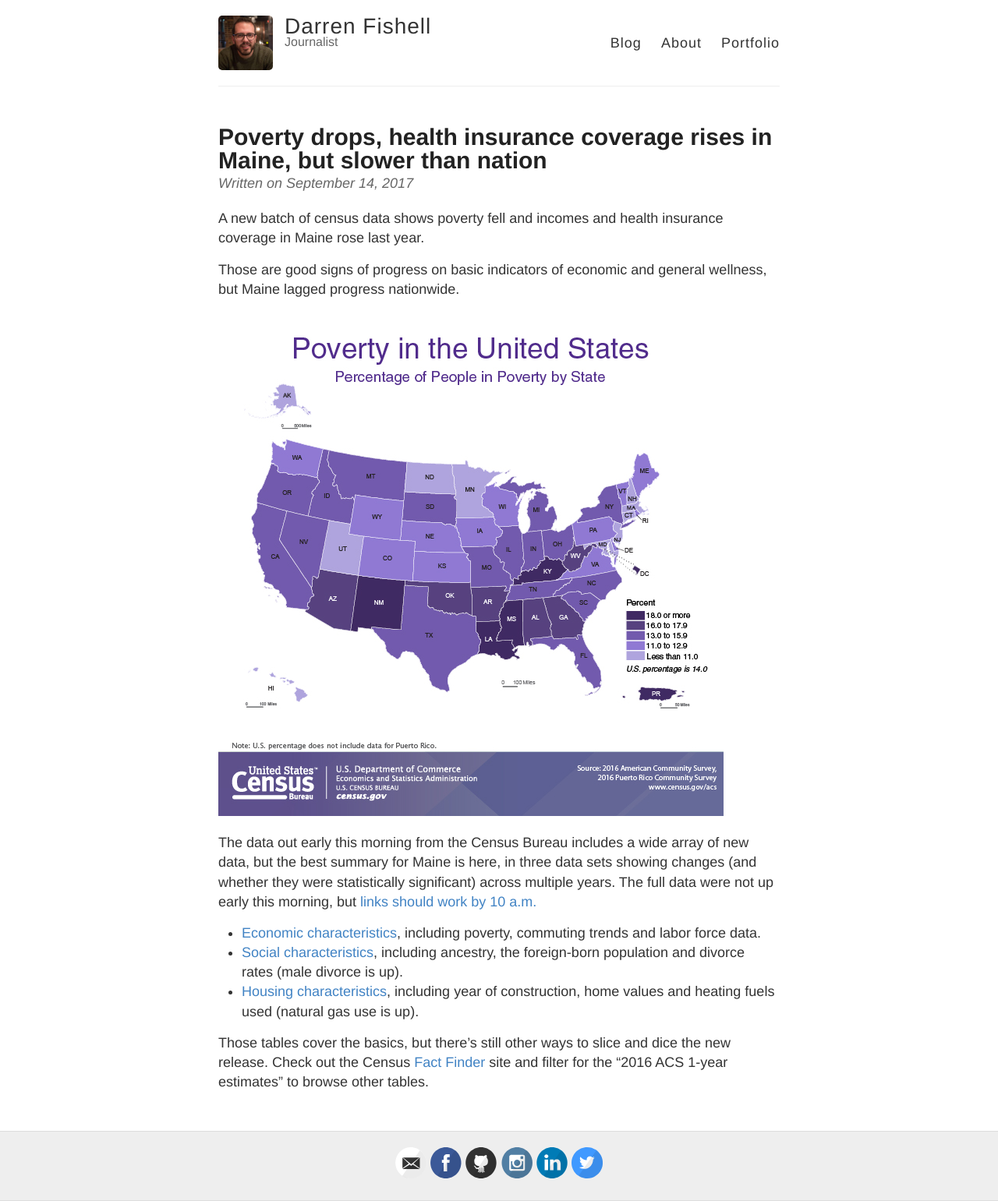
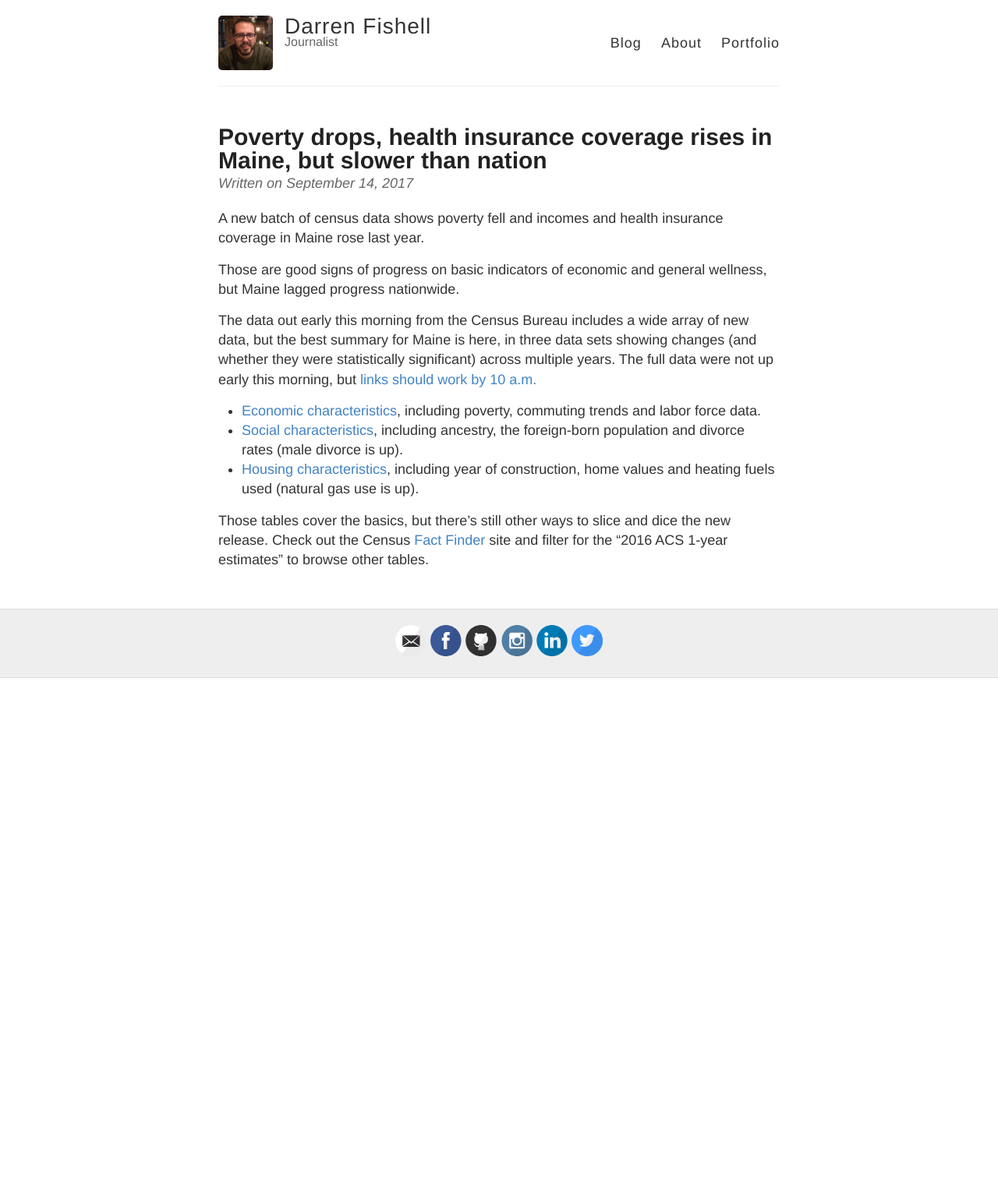
Before and after one commit to darrenfishell/darrenfishell.github.io, a Jekyll site: the page built from _posts/2017-9-14-new-census-data-shows-demographic-shifts-in-maine.md, in a window 1280 px wide. Shown: the whole page at 78% size. Built offline with Jekyll 4.4.1, drawn with Linux system fonts in a browser that asks for light colours; comment, search, counter and statistics services are not loaded; after the commit the page ends 900 px from its top, so only the background shows below that.

Commit message:
Remove image

```diff
--- a/_posts/2017-9-14-new-census-data-shows-demographic-shifts-in-maine.md
+++ b/_posts/2017-9-14-new-census-data-shows-demographic-shifts-in-maine.md
@@ -7,8 +7,6 @@ A new batch of census data shows poverty fell and incomes and health insurance c
 
 Those are good signs of progress on basic indicators of economic and general wellness, but Maine lagged progress nationwide.
 
-<img src="../images/1.jpg" alt="1" width="648" height="648" />
-
 The data out early this morning from the Census Bureau includes a wide array of new data, but the best summary for Maine is here, in three data sets showing changes (and whether they were statistically significant) across multiple years. The full data were not up early this morning, but [links should work by 10 a.m.](https://www.census.gov/newsroom/press-releases/2017/acs-single-year.html)
 
 - [Economic characteristics](https://factfinder.census.gov/bkmk/table/1.0/en/ACS/16_1YR/CP03/0400000US23), including poverty, commuting trends and labor force data.
```
